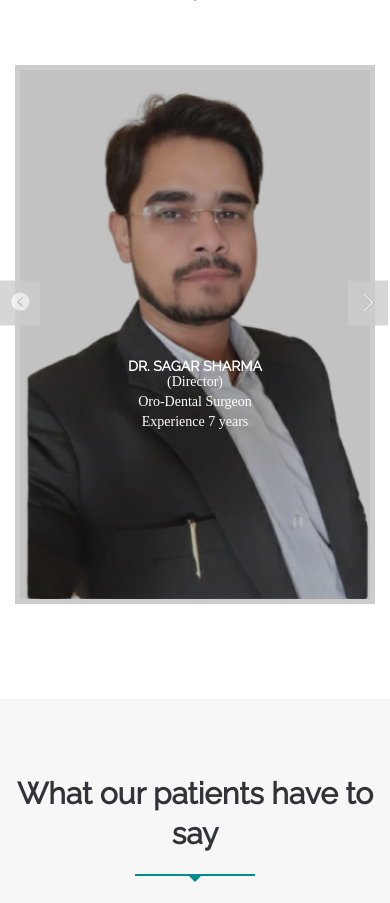
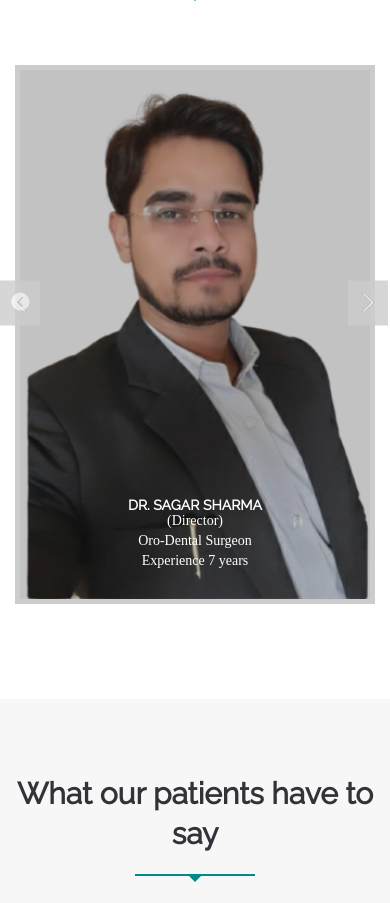
Before and after one commit to ishaansharma25/ApnaDental, a plain HTML site: page index.html in a window 390 px wide. Shown: the part 5640-6543 px from the top of the page. Drawn offline with nearby package versions, Linux system fonts and the light colour scheme; a web font is replaced by a local one.

Commit message:
image changed

```diff
--- a/style.css
+++ b/style.css
@@ -2771,6 +2771,10 @@ a.gallery-iteam:hover .image-effect::before {
 	margin: 0px 33%;
 }
 @media(max-width:1199px ){
+	.doctors-nav figcaption h2,
+	.doctors-nav figcaption p {
+		transform: translatey(-26px)
+	}
 	#video{
 		margin: 0px 29%;
 	}
@@ -2787,6 +2791,10 @@ a.gallery-iteam:hover .image-effect::before {
 
 
 @media(max-width:991px ){
+	.doctors-nav figcaption h2,
+	.doctors-nav figcaption p {
+		transform: translatey(-26px)
+	}
 	#video{
 		margin: 0px 21%;
 	}
@@ -2827,6 +2835,10 @@ a.gallery-iteam:hover .image-effect::before {
 
 
 @media(max-width:767px ){
+	.doctors-nav figcaption h2,
+.doctors-nav figcaption p {
+    transform: translatey(-26px)
+}
 	#video{
 		margin: 0px 19%;
 	}
@@ -2871,6 +2883,10 @@ a.gallery-iteam:hover .image-effect::before {
 }
 
 @media(max-width:560px ){
+	.doctors-nav figcaption h2,
+.doctors-nav figcaption p {
+    transform: translatey(-15px)
+}
 	#video{
 		margin: 0px 13%;
 	}
@@ -2915,6 +2931,10 @@ a.gallery-iteam:hover .image-effect::before {
 }
 
 @media(max-width:480px ){
+	.doctors-nav figcaption h2,
+.doctors-nav figcaption p {
+    transform: translatey(165px)
+}
 	#video{
 		margin: 0px 3%;
 		height: 320px !important;
@@ -2936,6 +2956,10 @@ a.gallery-iteam:hover .image-effect::before {
 
 
 @media(max-width:360px ){
+	.doctors-nav figcaption h2,
+.doctors-nav figcaption p {
+    transform: translatey(131px)
+}
 	#video{
 		margin: 0px 3%;
 		height: 280px !important;
```
